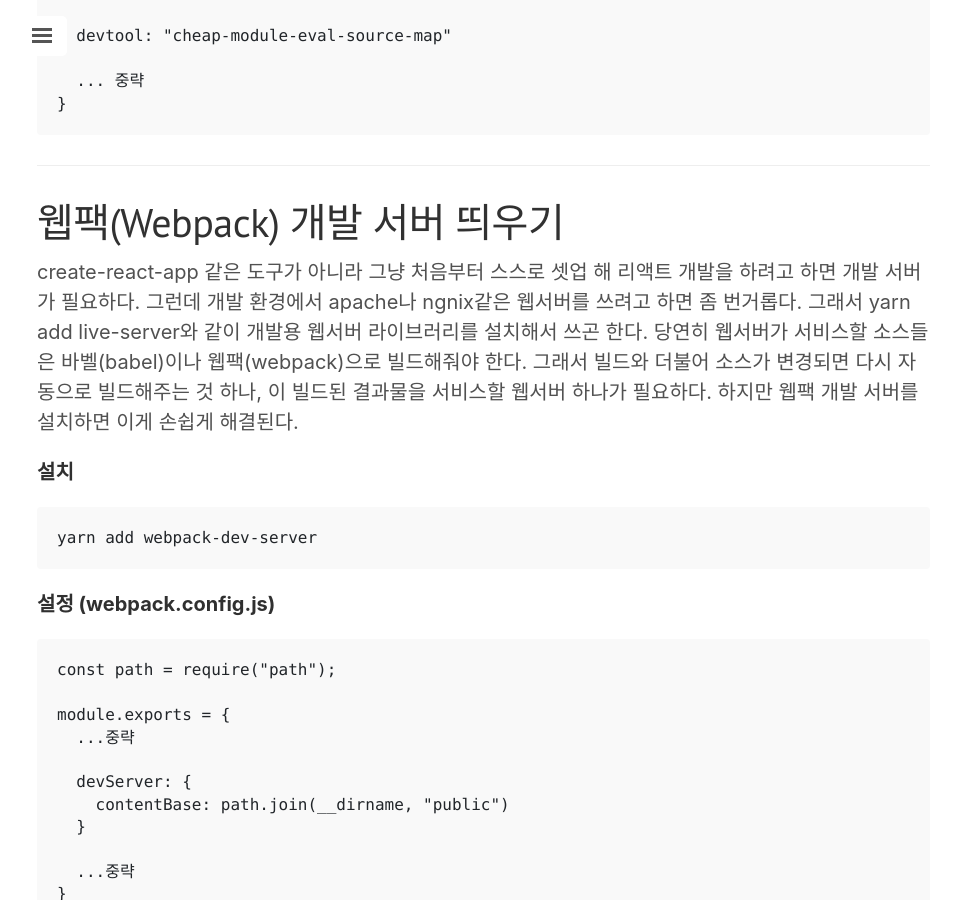
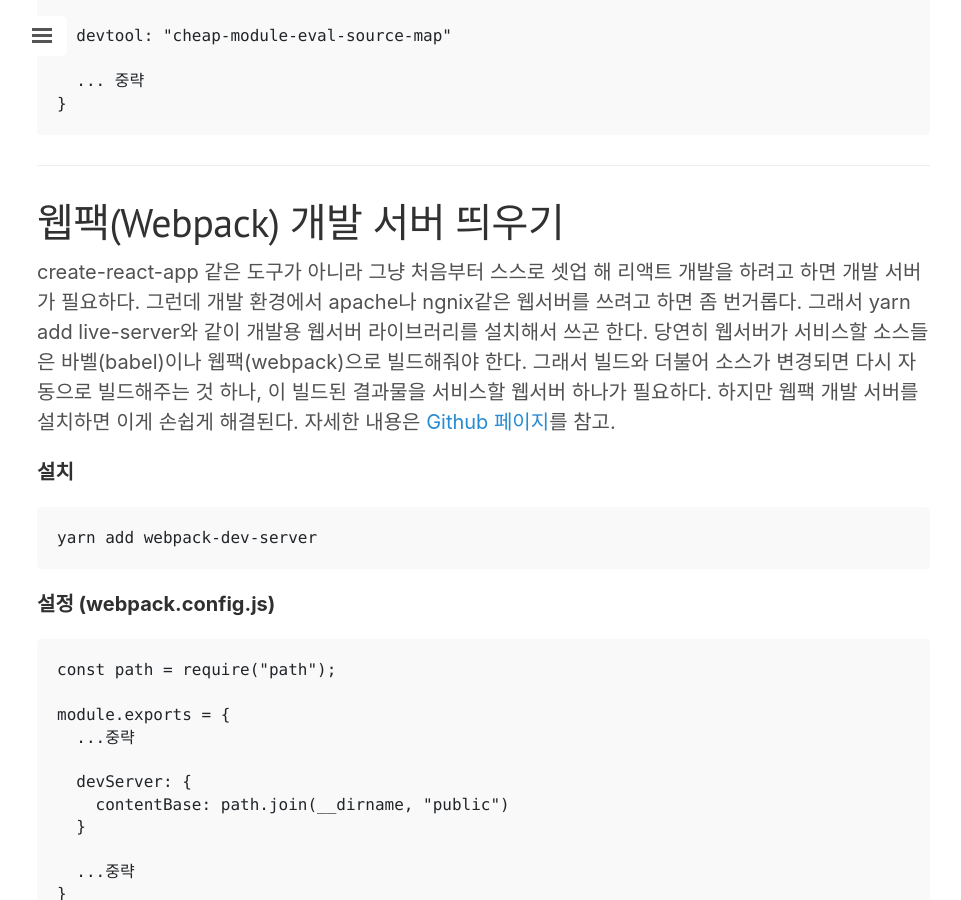
Before and after one commit to jwkcp/jwkcp.github.com, a Jekyll site: the page built from _posts/2018-12-04-webpack-dev-tool-and-server.md, in a window 1280 px wide and 900 px high, scrolled down 624 px. Shown: the whole window, without its empty margins (3-964 px from the left). Built offline with Jekyll 4.4.1, drawn with Linux system fonts in a browser that asks for light colours; nearby versions of some CDN libraries; comment, search, counter and statistics services are not loaded.

Commit message:
참고 링크 추가

```diff
--- a/_posts/2018-12-04-webpack-dev-tool-and-server.md
+++ b/_posts/2018-12-04-webpack-dev-tool-and-server.md
@@ -25,7 +25,7 @@
 
 # 웹팩(Webpack) 개발 서버 띄우기
 
-create-react-app 같은 도구가 아니라 그냥 처음부터 스스로 셋업 해 리액트 개발을 하려고 하면 개발 서버가 필요하다. 그런데 개발 환경에서 apache나 ngnix같은 웹서버를 쓰려고 하면 좀 번거롭다. 그래서 yarn add live-server와 같이 개발용 웹서버 라이브러리를 설치해서 쓰곤 한다. 당연히 웹서버가 서비스할 소스들은 바벨(babel)이나 웹팩(webpack)으로 빌드해줘야 한다. 그래서 빌드와 더불어 소스가 변경되면 다시 자동으로 빌드해주는 것 하나, 이 빌드된 결과물을 서비스할 웹서버 하나가 필요하다. 하지만 웹팩 개발 서버를 설치하면 이게 손쉽게 해결된다.
+create-react-app 같은 도구가 아니라 그냥 처음부터 스스로 셋업 해 리액트 개발을 하려고 하면 개발 서버가 필요하다. 그런데 개발 환경에서 apache나 ngnix같은 웹서버를 쓰려고 하면 좀 번거롭다. 그래서 yarn add live-server와 같이 개발용 웹서버 라이브러리를 설치해서 쓰곤 한다. 당연히 웹서버가 서비스할 소스들은 바벨(babel)이나 웹팩(webpack)으로 빌드해줘야 한다. 그래서 빌드와 더불어 소스가 변경되면 다시 자동으로 빌드해주는 것 하나, 이 빌드된 결과물을 서비스할 웹서버 하나가 필요하다. 하지만 웹팩 개발 서버를 설치하면 이게 손쉽게 해결된다. 자세한 내용은 [Github 페이지](https://github.com/webpack/webpack-dev-server)를 참고.
 
 **설치**
 
```
